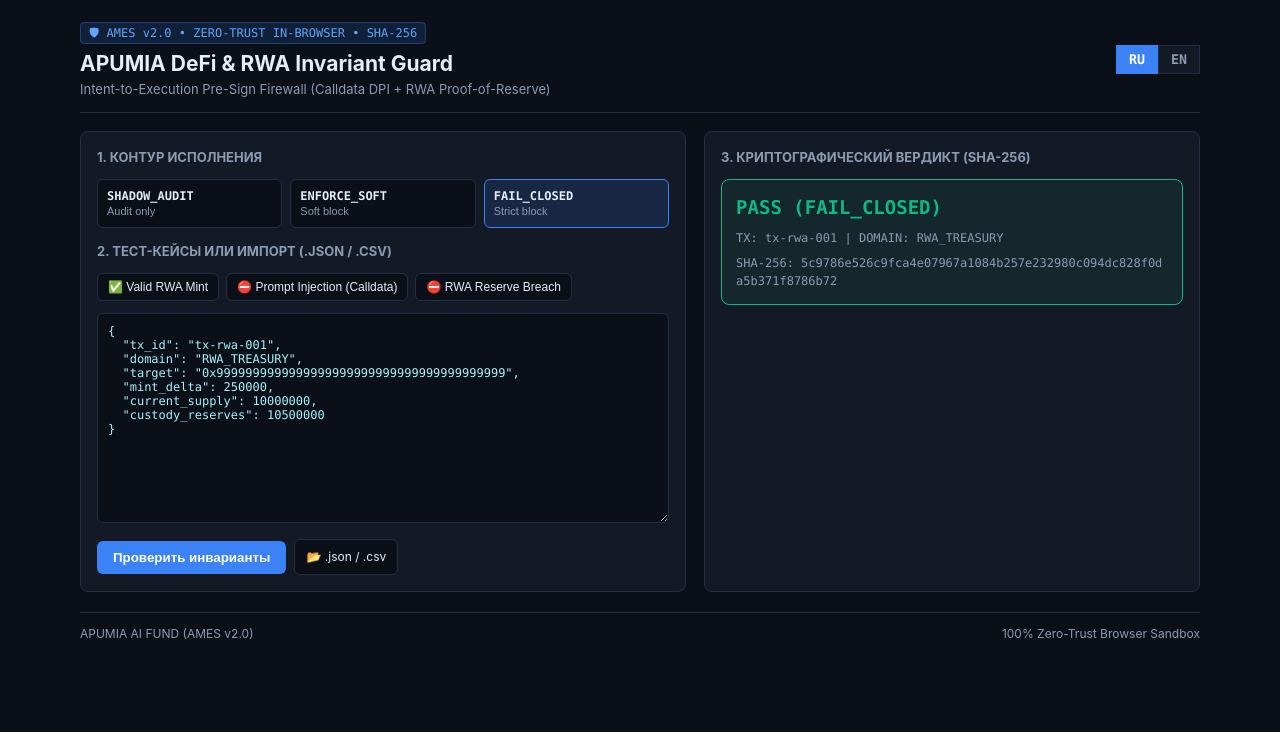
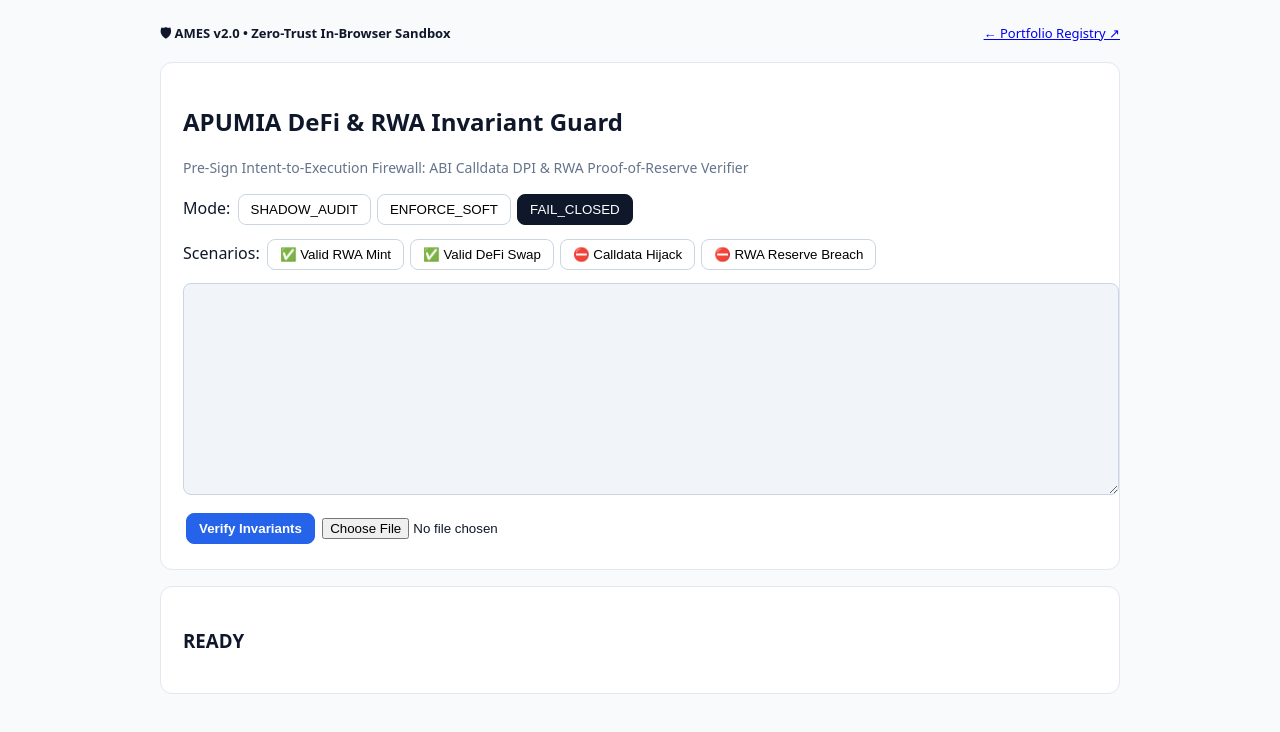
Before and after one commit to apumiaaifund/apumia-defi-guard, a plain HTML site: page index.html in a window 1280 px wide. Drawn offline with Linux system fonts and the light colour scheme.

Commit message:
style(ames-v2): unify EN-only clean sandbox UI

```diff
--- a/index.html
+++ b/index.html
@@ -1,67 +1,43 @@
-<!DOCTYPE html>
-<html lang="ru"><head><meta charset="UTF-8"/><meta name="viewport" content="width=device-width,initial-scale=1.0"/>
-<title>APUMIA DeFi & RWA Invariant Guard — AMES v2.0</title>
-<style>
-:root{--bg:#0b0f17;--panel:#131a26;--border:#233044;--text:#e6edf7;--muted:#8b9bb4;--accent:#3b82f6;--pass:#10b981;--warn:#f59e0b;--block:#ef4444;--mono:ui-monospace,Menlo,monospace;--sans:-apple-system,BlinkMacSystemFont,"Segoe UI",sans-serif}
-*{box-sizing:border-box;margin:0;padding:0}body{background:var(--bg);color:var(--text);font-family:var(--sans);padding:20px;line-height:1.45}.wrap{max-width:1120px;margin:0 auto}
-header{display:flex;justify-content:space-between;align-items:center;flex-wrap:wrap;gap:12px;border-bottom:1px solid var(--border);padding-bottom:14px;margin-bottom:18px}
-.badge{font-family:var(--mono);font-size:12px;padding:3px 8px;border-radius:4px;background:rgba(59,130,246,.15);color:#60a5fa;border:1px solid rgba(59,130,246,.35)}
-h1{font-size:21px;margin-top:6px}.sub{color:var(--muted);font-size:13px}
-.lang button{background:var(--panel);color:var(--muted);border:1px solid var(--border);padding:6px 12px;cursor:pointer;font-family:var(--mono);font-weight:700}.lang button.active{background:var(--accent);color:#fff;border-color:var(--accent)}
-.grid{display:grid;grid-template-columns:1.1fr .9fr;gap:18px}@media(max-width:900px){.grid{grid-template-columns:1fr}}
-.card{background:var(--panel);border:1px solid var(--border);border-radius:8px;padding:16px}.card h2{font-size:13px;text-transform:uppercase;color:var(--muted);margin-bottom:12px}
-.modes{display:grid;grid-template-columns:repeat(3,1fr);gap:8px;margin-bottom:14px}.m-btn{background:var(--bg);border:1px solid var(--border);color:var(--text);padding:9px;border-radius:6px;cursor:pointer;text-align:left}.m-btn.active{border-color:var(--accent);background:rgba(59,130,246,.14)}
-.m-btn strong{display:block;font-family:var(--mono);font-size:12px}.m-btn span{font-size:11px;color:var(--muted)}
-.presets{display:flex;flex-wrap:wrap;gap:7px;margin-bottom:12px}.p-btn{background:var(--bg);border:1px solid var(--border);color:var(--text);padding:6px 10px;border-radius:6px;font-size:12px;cursor:pointer}
-textarea{width:100%;height:210px;background:var(--bg);color:#a5f3fc;border:1px solid var(--border);border-radius:6px;padding:10px;font-family:var(--mono);font-size:12px}
-.ctrls{display:flex;flex-wrap:wrap;gap:8px;margin-top:10px;align-items:center}.run{background:var(--accent);color:#fff;border:none;padding:9px 16px;border-radius:6px;font-weight:600;cursor:pointer}
-.flbl{background:var(--bg);border:1px solid var(--border);padding:8px 11px;border-radius:6px;font-size:12px;cursor:pointer}input[type=file]{display:none}
-.vbox{border-radius:8px;padding:14px;border:1px solid var(--border);background:var(--bg);margin-bottom:12px}
-.v-PASS{border-color:var(--pass);background:rgba(16,185,129,.08)}.v-ALERT_PASS{border-color:var(--warn);background:rgba(245,158,11,.08)}.v-BLOCK{border-color:var(--block);background:rgba(239,68,68,.08)}
-.v-title{font-family:var(--mono);font-size:19px;font-weight:700}.v-PASS .v-title{color:var(--pass)}.v-ALERT_PASS .v-title{color:var(--warn)}.v-BLOCK .v-title{color:var(--block)}
-.meta{margin-top:8px;font-size:12px;color:var(--muted);font-family:var(--mono);word-break:break-all}.vlist{margin-top:8px;padding-left:18px;font-family:var(--mono);font-size:12px;color:#fca5a5}
-footer{margin-top:20px;padding-top:12px;border-top:1px solid var(--border);font-size:12px;color:var(--muted);display:flex;justify-content:space-between}
-</style></head><body><div class="wrap">
-<header><div><span class="badge">🛡 AMES v2.0 • ZERO-TRUST IN-BROWSER • SHA-256</span><h1 id="t-title">APUMIA DeFi & RWA Invariant Guard</h1><div class="sub" id="t-sub">Intent-to-Execution Pre-Sign Firewall (Calldata DPI + RWA Proof-of-Reserve)</div></div>
-<div class="lang"><button id="btn-ru" class="active" onclick="setLang('ru')">RU</button><button id="btn-en" onclick="setLang('en')">EN</button></div></header>
-<div class="grid"><div class="card"><h2 id="t-mhdr">1. Контур исполнения</h2>
-<div class="modes"><button class="m-btn" id="m-SHADOW_AUDIT" onclick="setMode('SHADOW_AUDIT')"><strong>SHADOW_AUDIT</strong><span>Audit only</span></button>
-<button class="m-btn" id="m-ENFORCE_SOFT" onclick="setMode('ENFORCE_SOFT')"><strong>ENFORCE_SOFT</strong><span>Soft block</span></button>
-<button class="m-btn active" id="m-FAIL_CLOSED" onclick="setMode('FAIL_CLOSED')"><strong>FAIL_CLOSED</strong><span>Strict block</span></button></div>
-<h2 id="t-shdr">2. Тест-кейсы или импорт (.JSON / .CSV)</h2>
-<div class="presets"><button class="p-btn" onclick="loadPreset('rwa_ok')">✅ Valid RWA Mint</button><button class="p-btn" onclick="loadPreset('hijack')">⛔ Prompt Injection (Calldata)</button><button class="p-btn" onclick="loadPreset('rwa_bad')">⛔ RWA Reserve Breach</button></div>
-<textarea id="tx-input" spellcheck="false"></textarea>
-<div class="ctrls"><button class="run" onclick="runEval()" id="t-run">Проверить инварианты</button><label class="flbl"><span id="t-upl">📂 .json / .csv</span><input type="file" accept=".json,.csv" onchange="upFile(event)"/></label></div></div>
-<div class="card"><h2 id="t-rhdr">3. Криптографический вердикт (SHA-256)</h2>
-<div id="vbox" class="vbox"><div class="v-title" id="v-act">READY</div><div class="meta" id="v-meta"></div><ul class="vlist" id="v-list"></ul><div class="meta" id="v-hash"></div></div></div></div>
-<footer><span>APUMIA AI FUND (AMES v2.0)</span><span>100% Zero-Trust Browser Sandbox</span></footer></div>
+<!DOCTYPE html><html lang="en"><head><meta charset="UTF-8"/><meta name="viewport" content="width=device-width,initial-scale=1"/>
+<title>APUMIA DeFi & RWA Invariant Guard — AMES v2.0</title><style>
+body{background:#f8fafc;color:#0f172a;font-family:system-ui,sans-serif;padding:24px;max-width:960px;margin:auto}
+.card{background:#fff;border:1px solid #e2e8f0;border-radius:12px;padding:22px;margin-bottom:16px}
+button{background:#fff;border:1px solid #cbd5e1;padding:7px 12px;border-radius:8px;cursor:pointer;margin:3px}
+button.act{background:#0f172a;color:#fff;border-color:#0f172a}button.run{background:#2563eb;color:#fff;border-color:#2563eb;font-weight:600}
+textarea{width:100%;height:190px;background:#f1f5f9;border:1px solid #cbd5e1;border-radius:8px;padding:10px;font-family:monospace;margin:10px 0}
+.PASS{color:#059669}.ALERT_PASS{color:#d97706}.BLOCK{color:#dc2626}
+</style></head><body>
+<div style="display:flex;justify-content:space-between;margin-bottom:16px;font-size:13px"><strong>🛡 AMES v2.0 • Zero-Trust In-Browser Sandbox</strong><a href="https://github.io">← Portfolio Registry ↗</a></div>
+<div class="card"><h2>APUMIA DeFi &amp; RWA Invariant Guard</h2><p style="color:#64748b;font-size:14px;margin:6px 0 14px">Pre-Sign Intent-to-Execution Firewall: ABI Calldata DPI &amp; RWA Proof-of-Reserve Verifier</p>
+<div>Mode: <button id="m1" onclick="sm('SHADOW_AUDIT')">SHADOW_AUDIT</button><button id="m2" onclick="sm('ENFORCE_SOFT')">ENFORCE_SOFT</button><button id="m3" class="act" onclick="sm('FAIL_CLOSED')">FAIL_CLOSED</button></div>
+<div style="margin-top:8px">Scenarios: <button onclick="lp(0)">✅ Valid RWA Mint</button><button onclick="lp(1)">✅ Valid DeFi Swap</button><button onclick="lp(2)">⛔ Calldata Hijack</button><button onclick="lp(3)">⛔ RWA Reserve Breach</button></div>
+<textarea id="in"></textarea><button class="run" onclick="ev()">Verify Invariants</button> <input type="file" accept=".json,.csv" onchange="uf(event)"/></div>
+<div class="card"><h3 id="res">READY</h3><pre id="det" style="color:#dc2626;font-size:12px;margin:8px 0"></pre><div id="sh" style="font-family:monospace;font-size:11px;color:#64748b;word-break:break-all"></div></div>
 <script>
-let lang="ru",mode="FAIL_CLOSED";
-const P={
-  rwa_ok:{tx_id:"tx-rwa-001",domain:"RWA_TREASURY",target:"0x9999999999999999999999999999999999999999",mint_delta:250000,current_supply:10000000,custody_reserves:10500000},
-  hijack:{tx_id:"tx-ai-hijack-003",domain:"DEFI_AGENT",target:"0x1111111254fb6c44bac0bed2854e76f90643097d",calldata_recipient:"0xdeadbeefdeadbeefdeadbeefdeadbeefdeadbeef",min_out:1,oracle_out:120000},
-  rwa_bad:{tx_id:"tx-rwa-breach-004",domain:"RWA_TREASURY",target:"0x9999999999999999999999999999999999999999",mint_delta:600000,current_supply:10000000,custody_reserves:10500000}
-};
+let mode="FAIL_CLOSED";
+const P=[
+ {tx_id:"tx-rwa-001",domain:"RWA_TREASURY",target:"0x9999999999999999999999999999999999999999",mint_delta:250000,current_supply:10000000,custody_reserves:10500000,age_sec:45},
+ {tx_id:"tx-defi-002",domain:"DEFI_AGENT",target:"0x1111111254fb6c44bac0bed2854e76f90643097d",recipient:"0xaaaaaaaaaaaaaaaaaaaaaaaaaaaaaaaaaaaaaaaa",min_out:49800,oracle_out:50000},
+ {tx_id:"tx-hijack-003",domain:"DEFI_AGENT",target:"0x1111111254fb6c44bac0bed2854e76f90643097d",recipient:"0xdeadbeefdeadbeefdeadbeefdeadbeefdeadbeef",min_out:1,oracle_out:120000},
+ {tx_id:"tx-breach-004",domain:"RWA_TREASURY",target:"0x9999999999999999999999999999999999999999",mint_delta:600000,current_supply:10000000,custody_reserves:10500000,age_sec:480}
+];
 const WL=new Set(["0x1111111254fb6c44bac0bed2854e76f90643097d","0x9999999999999999999999999999999999999999"]);
 const RCP=new Set(["0xaaaaaaaaaaaaaaaaaaaaaaaaaaaaaaaaaaaaaaaa","0x9999999999999999999999999999999999999999"]);
-function setLang(l){lang=l;document.getElementById("btn-ru").classList.toggle("active",l==="ru");document.getElementById("btn-en").classList.toggle("active",l==="en");document.getElementById("t-run").textContent=l==="ru"?"Проверить инварианты":"Verify Invariants";}
-function setMode(m){mode=m;["SHADOW_AUDIT","ENFORCE_SOFT","FAIL_CLOSED"].forEach(x=>document.getElementById("m-"+x).classList.toggle("active",x===m));runEval();}
-function loadPreset(k){document.getElementById("tx-input").value=JSON.stringify(P[k],null,2);runEval();}
-async function sha256(s){const h=await crypto.subtle.digest("SHA-256",new TextEncoder().encode(s));return Array.from(new Uint8Array(h)).map(b=>b.toString(16).padStart(2,"0")).join("");}
-async function runEval(){
-  let tx;try{tx=JSON.parse(document.getElementById("tx-input").value);}catch(e){return;}
-  const v=[];
-  if(!WL.has(String(tx.target||"").toLowerCase()))v.push("UNLISTED_TARGET_CONTRACT");
-  if(tx.domain==="RWA_TREASURY"&&(Number(tx.current_supply)+Number(tx.mint_delta)>Number(tx.custody_reserves)))v.push("RWA_PROOF_OF_RESERVE_BREACH");
-  if(tx.domain==="DEFI_AGENT"){if(tx.calldata_recipient&&!RCP.has(tx.calldata_recipient.toLowerCase()))v.push("CALLDATA_RECIPIENT_HIJACK");if(Number(tx.min_out)<Number(tx.oracle_out)*0.995)v.push("SLIPPAGE_TRAP");}
-  const act=v.length===0?"PASS":(mode==="SHADOW_AUDIT"?"ALERT_PASS":"BLOCK");
-  const hash=await sha256(JSON.stringify({tx_id:tx.tx_id,mode,act,v}));
-  const box=document.getElementById("vbox");box.className="vbox v-"+act;
-  document.getElementById("v-act").textContent=act+" ("+mode+")";
-  document.getElementById("v-meta").textContent="TX: "+(tx.tx_id||"unknown")+" | DOMAIN: "+(tx.domain||"");
-  const ul=document.getElementById("v-list");ul.innerHTML="";v.forEach(x=>{const li=document.createElement("li");li.textContent=x;ul.appendChild(li);});
-  document.getElementById("v-hash").textContent="SHA-256: "+hash;
+function sm(m){mode=m;["SHADOW_AUDIT","ENFORCE_SOFT","FAIL_CLOSED"].forEach((x,i)=>document.getElementById("m"+(i+1)).className=x===m?"act":"");ev();}
+function lp(i){document.getElementById("in").value=JSON.stringify(P[i],null,2);ev();}
+async function ev(){
+ let t;try{t=JSON.parse(document.getElementById("in").value)}catch(e){return}
+ const v=[];
+ if(!WL.has(String(t.target||"").toLowerCase()))v.push("UNLISTED_TARGET_CONTRACT");
+ if(t.domain==="RWA_TREASURY"){if(Number(t.age_sec)>300)v.push("STALE_CUSTODY_ATTESTATION");if(Number(t.current_supply)+Number(t.mint_delta)>Number(t.custody_reserves))v.push("RWA_PROOF_OF_RESERVE_BREACH");}
+ if(t.domain==="DEFI_AGENT"){if(t.recipient&&!RCP.has(t.recipient.toLowerCase()))v.push("CALLDATA_RECIPIENT_HIJACK");if(Number(t.min_out)<Number(t.oracle_out)*0.995)v.push("SLIPPAGE_TRAP_DETECTED");}
+ const a=v.length===0?"PASS":(mode==="SHADOW_AUDIT"?"ALERT_PASS":"BLOCK");
+ const b=await crypto.subtle.digest("SHA-256",new TextEncoder().encode(JSON.stringify({t,mode,a,v})));
+ const hex=Array.from(new Uint8Array(b)).map(x=>x.toString(16).padStart(2,"0")).join("");
+ const r=document.getElementById("res");r.className=a;r.textContent=a+" ("+mode+") • Z3 SMT INVARIANT";
+ document.getElementById("det").textContent=v.join("
+");
+ document.getElementById("sh").textContent="SHA-256: "+hex;
 }
-function upFile(e){const f=e.target.files;if(!f)return;const r=new FileReader();r.onload=ev=>{document.getElementById("tx-input").value=ev.target.result;runEval();};r.readAsText(f);}
-loadPreset("rwa_ok");
+function uf(e){const r=new FileReader();r.onload=x=>{document.getElementById("in").value=x.target.result;ev()};r.readAsText(e.target.files);}lp(0);
 </script></body></html>
```
